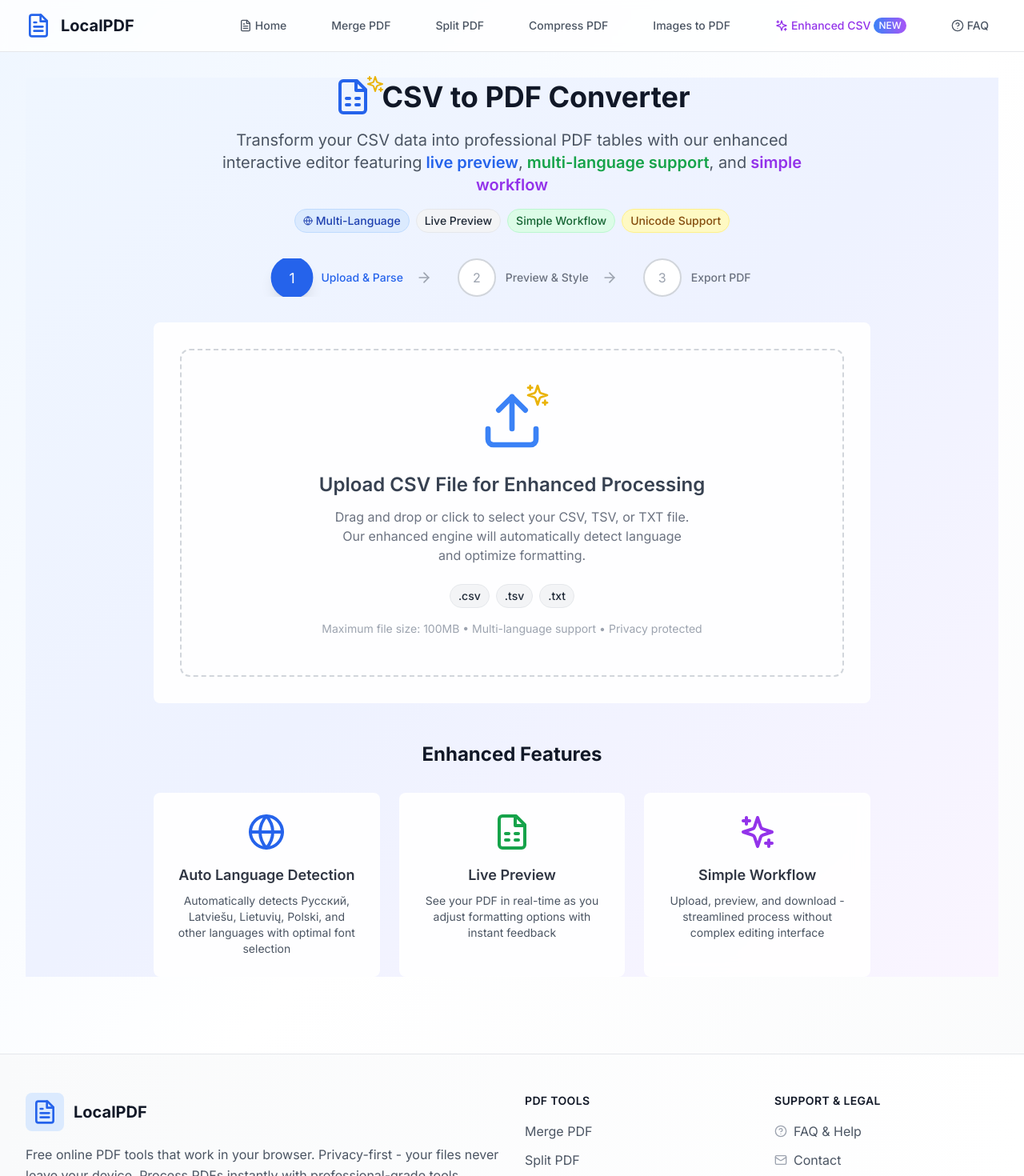
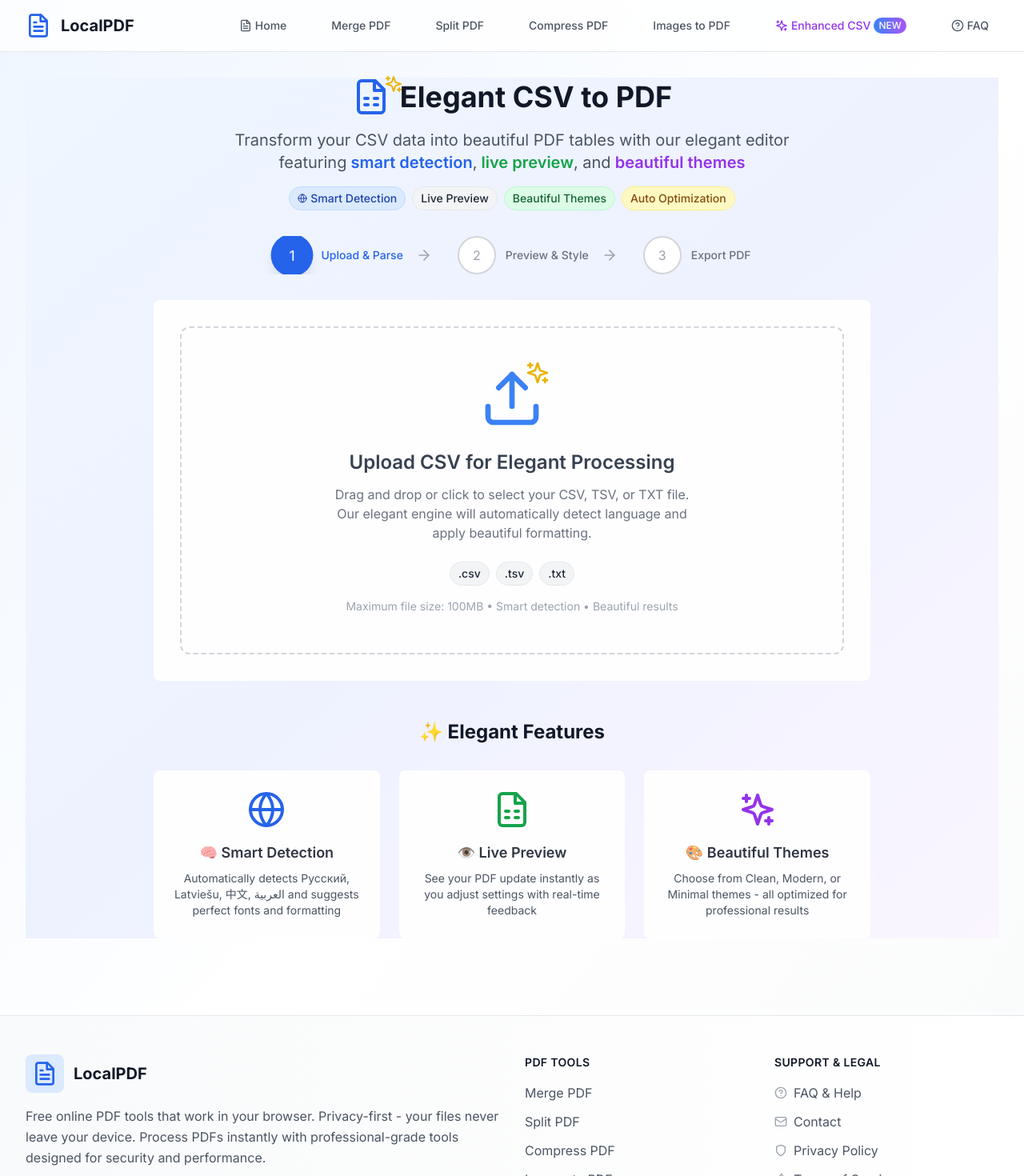
Before and after one commit to ulinycoin/clientpdf-pro, a React (Vite) app: page /csv-to-pdf in a window 1280 px wide. Shown: the top 1470 px of the page at 80% size. Built offline with nearby package versions, Linux system fonts and the light colour scheme.

Commit message:
🎨 Обновлена главная страница для элегантного конвертера

```diff
--- a/src/pages/EnhancedCSVToPDFPage.tsx
+++ b/src/pages/EnhancedCSVToPDFPage.tsx
@@ -6,7 +6,7 @@ import { useDropzone } from 'react-dropzone';
 import { toast } from 'react-hot-toast';
 
 import { CsvToPdfConverter, CsvParseResult } from '../services/converters/CsvToPdfConverter';
-import SimpleLivePreview from '../components/enhanced/SimpleLivePreview';
+import ElegantCSVConverter from '../components/enhanced/ElegantCSVConverter';
 import { Button } from '../components/atoms/Button';
 import { Card } from '../components/atoms/Card';
 import { Badge } from '../components/atoms/Badge';
@@ -45,7 +45,7 @@ export const EnhancedCSVToPDFPage: React.FC = () => {
     setIsParsing(true);
 
     try {
-      console.log('🔍 Starting enhanced CSV parsing...');
+      console.log('🔍 Starting elegant CSV parsing...');
 
       const result = await CsvToPdfConverter.parseCSV(file);
 
@@ -60,8 +60,8 @@ export const EnhancedCSVToPDFPage: React.FC = () => {
         return;
       }
 
-      // Преобразуем результат в формат для SimpleLivePreview
-      const simpleParseResult = {
+      // Преобразуем результат для ElegantCSVConverter
+      const elegantParseResult = {
         data: result.data.map(row =>
           result.headers.map(header => String(row[header] || ''))
         ),
@@ -73,10 +73,10 @@ export const EnhancedCSVToPDFPage: React.FC = () => {
         errors: result.errors
       };
 
-      setParseResult(simpleParseResult);
+      setParseResult(elegantParseResult);
       setCurrentStep('edit');
 
-      console.log('✅ Enhanced CSV parsing completed:', {
+      console.log('✅ Elegant CSV parsing completed:', {
         rows: result.rowCount,
         columns: result.columnCount,
         reportTitle: result.reportTitle,
@@ -84,13 +84,13 @@ export const EnhancedCSVToPDFPage: React.FC = () => {
       });
 
       toast.success(
-        `Successfully parsed ${result.rowCount} rows with ${result.columnCount} columns`,
+        `🎉 Successfully parsed ${result.rowCount} rows with ${result.columnCount} columns`,
         { duration: 4000 }
       );
 
     } catch (error) {
       toast.error(`Failed to parse CSV: ${error}`);
-      console.error('❌ Enhanced CSV parsing failed:', error);
+      console.error('❌ Elegant CSV parsing failed:', error);
     } finally {
       setIsParsing(false);
     }
@@ -117,10 +117,10 @@ export const EnhancedCSVToPDFPage: React.FC = () => {
       const link = document.createElement('a');
       link.href = url;
 
-      // Generate filename with timestamp
+      // Generate elegant filename with timestamp
       const timestamp = new Date().toISOString().slice(0, 19).replace(/[:-]/g, '');
       const baseName = csvFile.name.replace(/\.[^/.]+$/, '');
-      const fileName = `${baseName}_enhanced_${timestamp}.pdf`;
+      const fileName = `${baseName}_elegant_${timestamp}.pdf`;
 
       link.download = fileName;
       document.body.appendChild(link);
@@ -132,11 +132,11 @@ export const EnhancedCSVToPDFPage: React.FC = () => {
       setCurrentStep('export');
 
       toast.success(
-        `PDF exported successfully as ${fileName}!`,
+        `✨ PDF exported elegantly as ${fileName}!`,
         { duration: 5000 }
       );
 
-      console.log('📄 Enhanced PDF export completed:', {
+      console.log('📄 Elegant PDF export completed:', {
         fileName,
         fileSize: `${(blob.size / 1024).toFixed(1)}KB`,
         originalRows: parseResult.rowCount
@@ -144,7 +144,7 @@ export const EnhancedCSVToPDFPage: React.FC = () => {
 
     } catch (error) {
       toast.error(`Export failed: ${error}`);
-      console.error('❌ Enhanced PDF export failed:', error);
+      console.error('❌ Elegant PDF export failed:', error);
     } finally {
       setIsExporting(false);
     }
@@ -161,25 +161,25 @@ export const EnhancedCSVToPDFPage: React.FC = () => {
   return (
     <>
       <Helmet>
-        <title>CSV to PDF Converter - Interactive Editor with Live Preview | LocalPDF</title>
+        <title>CSV to PDF Converter - Elegant Editor with Live Preview | LocalPDF</title>
         <meta
           name="description"
-          content="Transform CSV files into professional PDF tables with our enhanced interactive editor. Features live preview, multi-language support, real-time editing, and Unicode support."
+          content="Transform CSV files into beautiful PDF tables with our elegant editor. Features live preview, smart language detection, beautiful themes, and automatic optimization."
         />
-        <meta name="keywords" content="CSV to PDF, interactive editor, live preview, multi-language, Unicode support, real-time editing, CSV converter, table generator" />
+        <meta name="keywords" content="CSV to PDF, elegant editor, live preview, smart detection, beautiful themes, auto optimization, CSV converter" />
         <link rel="canonical" href="https://localpdf.online/csv-to-pdf" />
-        <meta property="og:title" content="CSV to PDF Converter - Interactive Editor with Live Preview" />
-        <meta property="og:description" content="Professional CSV to PDF conversion with live preview, multi-language support, and interactive editing capabilities. Process files locally in your browser." />
+        <meta property="og:title" content="CSV to PDF Converter - Elegant Editor with Live Preview" />
+        <meta property="og:description" content="Beautiful CSV to PDF conversion with live preview, smart language detection, and elegant themes. Simple workflow, maximum impact." />
         <meta property="og:url" content="https://localpdf.online/csv-to-pdf" />
         <meta property="og:type" content="website" />
         <meta name="twitter:card" content="summary_large_image" />
-        <meta name="twitter:title" content="CSV to PDF Converter - Interactive Editor | LocalPDF" />
-        <meta name="twitter:description" content="Interactive CSV to PDF editor with live preview and multi-language support. Privacy-first processing in your browser." />
+        <meta name="twitter:title" content="CSV to PDF Converter - Elegant Editor | LocalPDF" />
+        <meta name="twitter:description" content="Elegant CSV to PDF editor with smart detection and beautiful themes. Simple but sophisticated." />
       </Helmet>
 
       <div className="min-h-screen bg-gradient-to-br from-blue-50 via-indigo-50 to-purple-50">
         <div className="container-modern py-8">
-          {/* Enhanced Header */}
+          {/* Elegant Header */}
           <motion.div
             initial={{ opacity: 0, y: -20 }}
             animate={{ opacity: 1, y: 0 }}
@@ -191,29 +191,29 @@ export const EnhancedCSVToPDFPage: React.FC = () => {
                 <Sparkles className="w-6 h-6 text-yellow-500 absolute -top-1 -right-1" />
               </div>
               <h1 className="text-4xl font-bold text-gray-900">
-                CSV to PDF Converter
+                Elegant CSV to PDF
               </h1>
             </div>
             <p className="text-xl text-gray-600 max-w-3xl mx-auto">
-              Transform your CSV data into professional PDF tables with our enhanced interactive editor featuring
-              <span className="text-blue-600 font-semibold"> live preview</span>,
-              <span className="text-green-600 font-semibold"> multi-language support</span>, and
-              <span className="text-purple-600 font-semibold"> simple workflow</span>
+              Transform your CSV data into beautiful PDF tables with our elegant editor featuring
+              <span className="text-blue-600 font-semibold"> smart detection</span>,
+              <span className="text-green-600 font-semibold"> live preview</span>, and
+              <span className="text-purple-600 font-semibold"> beautiful themes</span>
             </p>
 
             {/* Feature badges */}
             <div className="flex flex-wrap justify-center gap-2 mt-4">
               <Badge variant="primary" className="flex items-center">
                 <Globe className="w-3 h-3 mr-1" />
-                Multi-Language
+                Smart Detection
               </Badge>
               <Badge variant="secondary">Live Preview</Badge>
-              <Badge variant="success">Simple Workflow</Badge>
-              <Badge variant="warning">Unicode Support</Badge>
+              <Badge variant="success">Beautiful Themes</Badge>
+              <Badge variant="warning">Auto Optimization</Badge>
             </div>
           </motion.div>
 
-          {/* Enhanced Progress Steps */}
+          {/* Progress Steps */}
           <motion.div
             initial={{ opacity: 0 }}
             animate={{ opacity: 1 }}
@@ -275,10 +275,10 @@ export const EnhancedCSVToPDFPage: React.FC = () => {
                       <div className="flex flex-col items-center">
                         <Spinner size="lg" className="mb-4" />
                         <h3 className="text-xl font-semibold text-gray-700 mb-2">
-                          Processing CSV with Enhanced Engine...
+                          Preparing Elegant Experience...
                         </h3>
                         <p className="text-gray-500">
-                          Analyzing data structure, detecting language, and preparing for editing
+                          Analyzing data structure, detecting language, and optimizing for beauty
                         </p>
                         <div className="mt-4 flex items-center gap-2">
                           <div className="w-2 h-2 bg-blue-500 rounded-full animate-pulse"></div>
@@ -293,11 +293,11 @@ export const EnhancedCSVToPDFPage: React.FC = () => {
                           <Sparkles className="w-8 h-8 text-yellow-500 absolute -top-2 -right-2" />
                         </div>
                         <h3 className="text-2xl font-semibold text-gray-700 mb-3">
-                          {isDragActive ? 'Drop your CSV file here' : 'Upload CSV File for Enhanced Processing'}
+                          {isDragActive ? 'Drop your CSV file here' : 'Upload CSV for Elegant Processing'}
                         </h3>
                         <p className="text-gray-500 mb-6 max-w-md">
                           Drag and drop or click to select your CSV, TSV, or TXT file.
-                          Our enhanced engine will automatically detect language and optimize formatting.
+                          Our elegant engine will automatically detect language and apply beautiful formatting.
                         </p>
                         <div className="flex flex-wrap gap-2 justify-center mb-4">
                           <Badge variant="secondary">.csv</Badge>
@@ -305,14 +305,14 @@ export const EnhancedCSVToPDFPage: React.FC = () => {
                           <Badge variant="secondary">.txt</Badge>
                         </div>
                         <p className="text-sm text-gray-400">
-                          Maximum file size: 100MB • Multi-language support • Privacy protected
+                          Maximum file size: 100MB • Smart detection • Beautiful results
                         </p>
                       </div>
                     )}
                   </div>
                 </Card>
 
-                {/* Enhanced Features Preview */}
+                {/* Elegant Features Preview */}
                 <motion.div
                   initial={{ opacity: 0, y: 20 }}
                   animate={{ opacity: 1, y: 0 }}
@@ -320,28 +320,28 @@ export const EnhancedCSVToPDFPage: React.FC = () => {
                   className="mt-12"
                 >
                   <h2 className="text-2xl font-bold text-gray-900 text-center mb-8">
-                    Enhanced Features
+                    ✨ Elegant Features
                   </h2>
                   <div className="grid grid-cols-1 md:grid-cols-3 gap-6">
                     <Card className="p-6 text-center glass-card hover-lift">
                       <Globe className="w-12 h-12 text-blue-600 mx-auto mb-4" />
-                      <h3 className="text-lg font-semibold mb-2">Auto Language Detection</h3>
+                      <h3 className="text-lg font-semibold mb-2">🧠 Smart Detection</h3>
                       <p className="text-gray-600 text-sm">
-                        Automatically detects Русский, Latviešu, Lietuvių, Polski, and other languages with optimal font selection
+                        Automatically detects Русский, Latviešu, 中文, العربية and suggests perfect fonts and formatting
                       </p>
                     </Card>
                     <Card className="p-6 text-center glass-card hover-lift">
                       <FileSpreadsheet className="w-12 h-12 text-green-600 mx-auto mb-4" />
-                      <h3 className="text-lg font-semibold mb-2">Live Preview</h3>
+                      <h3 className="text-lg font-semibold mb-2">👁️ Live Preview</h3>
                       <p className="text-gray-600 text-sm">
-                        See your PDF in real-time as you adjust formatting options with instant feedback
+                        See your PDF update instantly as you adjust settings with real-time feedback
                       </p>
                     </Card>
                     <Card className="p-6 text-center glass-card hover-lift">
                       <Sparkles className="w-12 h-12 text-purple-600 mx-auto mb-4" />
-                      <h3 className="text-lg font-semibold mb-2">Simple Workflow</h3>
+                      <h3 className="text-lg font-semibold mb-2">🎨 Beautiful Themes</h3>
                       <p className="text-gray-600 text-sm">
-                        Upload, preview, and download - streamlined process without complex editing interface
+                        Choose from Clean, Modern, or Minimal themes - all optimized for professional results
                       </p>
                     </Card>
                   </div>
@@ -355,7 +355,7 @@ export const EnhancedCSVToPDFPage: React.FC = () => {
                 animate={{ opacity: 1, y: 0 }}
                 className="h-[calc(100vh-300px)]"
               >
-                <SimpleLivePreview
+                <ElegantCSVConverter
                   parseResult={parseResult}
                   onExport={handleExport}
                   className="h-full"
@@ -374,10 +374,11 @@ export const EnhancedCSVToPDFPage: React.FC = () => {
                     <Download className="w-8 h-8 text-green-600" />
                   </div>
                   <h3 className="text-2xl font-semibold text-gray-900 mb-4">
-                    PDF Successfully Generated!
+                    ✨ Beautiful PDF Created!
                   </h3>
                   <p className="text-gray-600 mb-6">
-                    Your enhanced CSV has been converted to a professional PDF with optimized formatting and multi-language support.
+                    Your CSV has been transformed into an elegant PDF with smart formatting,
+                    optimized fonts, and beautiful design.
                   </p>
                   <div className="flex flex-col sm:flex-row gap-4 justify-center">
                     <Button
@@ -385,7 +386,7 @@ export const EnhancedCSVToPDFPage: React.FC = () => {
                       variant="secondary"
                       className="btn-secondary-modern"
                     >
-                      Convert Another File
+                      Create Another Beautiful PDF
                     </Button>
                   </div>
                 </Card>
```
